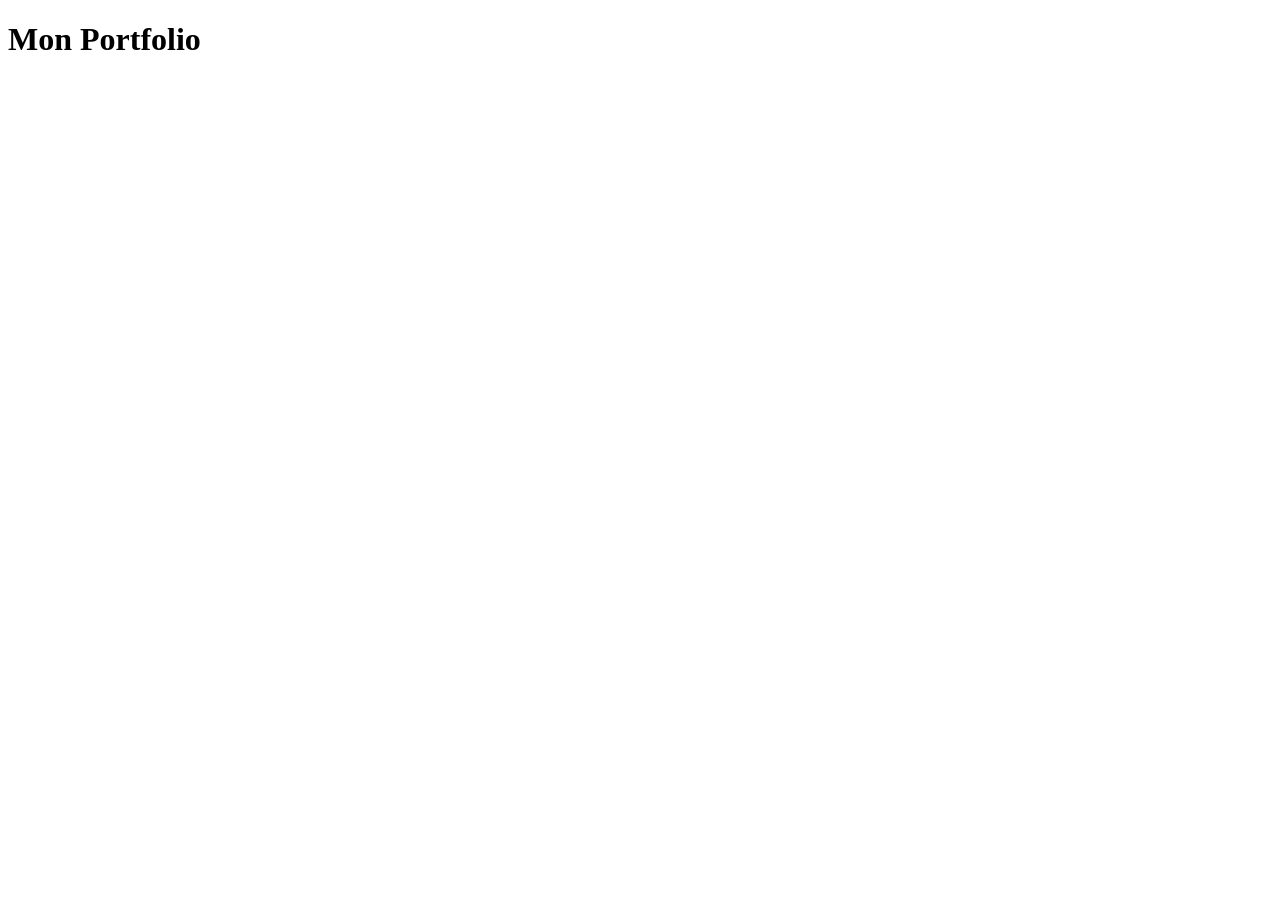
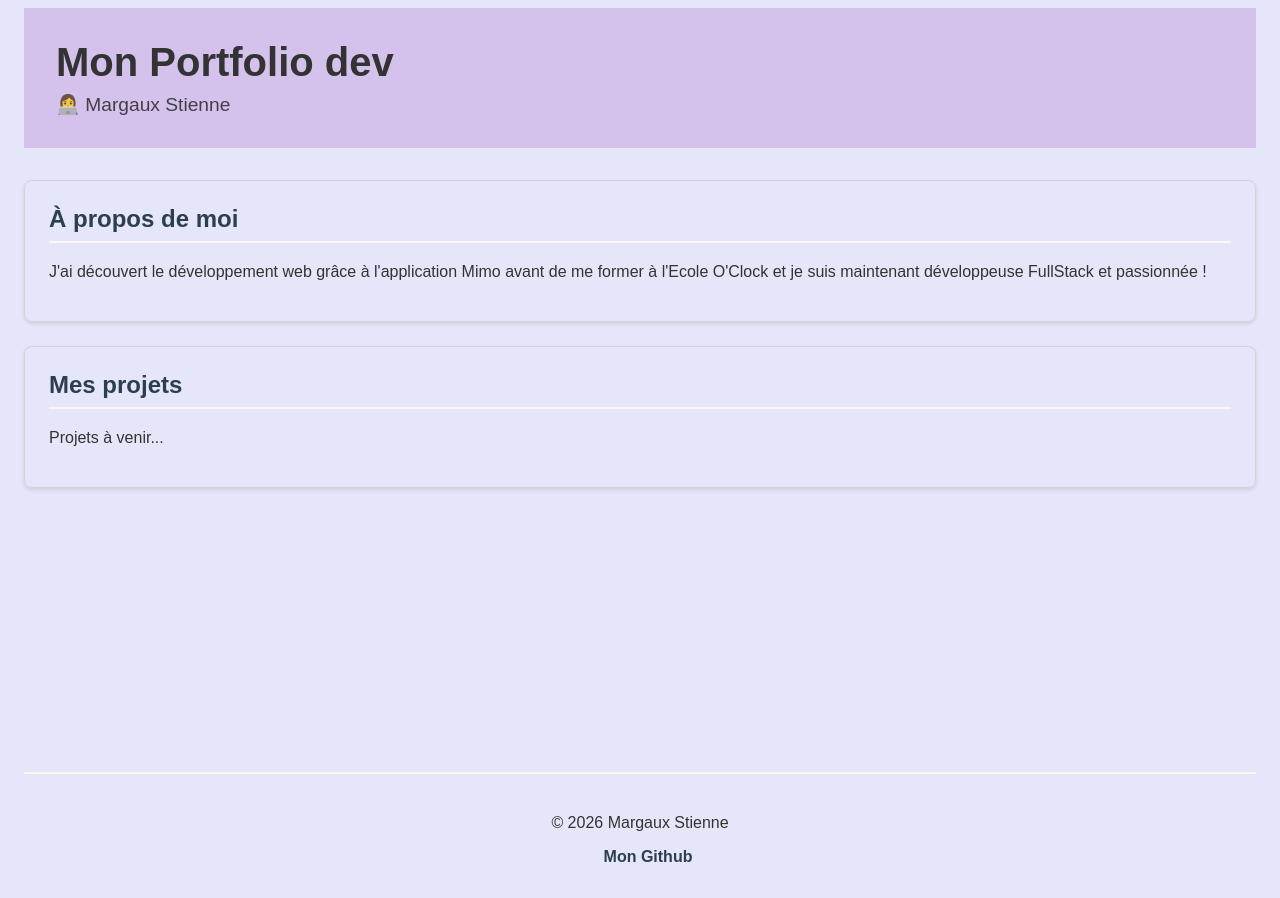
Before and after one commit to MargauxStienne0304/portfolio-meteo, a React (Vite) app: page / in a window 1280 px wide. Before the commit the page ends 800 px from the top, so only its background shows below. Built offline with nearby package versions, Linux system fonts and the light colour scheme.

Commit message:
feat: start css

```diff
--- a/src/App.css
+++ b/src/App.css
@@ -1,184 +1,67 @@
-.counter {
-  font-size: 16px;
-  padding: 5px 10px;
-  border-radius: 5px;
-  color: var(--accent);
-  background: var(--accent-bg);
-  border: 2px solid transparent;
-  transition: border-color 0.3s;
-  margin-bottom: 24px;
-
-  &:hover {
-    border-color: var(--accent-border);
-  }
-  &:focus-visible {
-    outline: 2px solid var(--accent);
-    outline-offset: 2px;
-  }
+:root{
+font-family: Arial, Helvetica, sans-serif;
+background-color: #E6E6FA;
+color: #333333;
+margin: 0 auto;
+padding: 0 1rem;
 }
 
-.hero {
-  position: relative;
-
-  .base,
-  .framework,
-  .vite {
-    inset-inline: 0;
-    margin: 0 auto;
-  }
-
-  .base {
-    width: 170px;
-    position: relative;
-    z-index: 0;
-  }
-
-  .framework,
-  .vite {
-    position: absolute;
-  }
-
-  .framework {
-    z-index: 1;
-    top: 34px;
-    height: 28px;
-    transform: perspective(2000px) rotateZ(300deg) rotateX(44deg) rotateY(39deg)
-      scale(1.4);
-  }
-
-  .vite {
-    z-index: 0;
-    top: 107px;
-    height: 26px;
-    width: auto;
-    transform: perspective(2000px) rotateZ(300deg) rotateX(40deg) rotateY(39deg)
-      scale(0.8);
-  }
+main {
+min-height: 70vh;
 }
 
-#center {
-  display: flex;
-  flex-direction: column;
-  gap: 25px;
-  place-content: center;
-  place-items: center;
-  flex-grow: 1;
-
-  @media (max-width: 1024px) {
-    padding: 32px 20px 24px;
-    gap: 18px;
-  }
+.header {
+background-color: #d4C1EC ;
+text-align: start;
+padding: 2rem;
+margin-bottom: 2rem;
 }
 
-#next-steps {
-  display: flex;
-  border-top: 1px solid var(--border);
-  text-align: left;
-
-  & > div {
-    flex: 1 1 0;
-    padding: 32px;
-    @media (max-width: 1024px) {
-      padding: 24px 20px;
-    }
-  }
-
-  .icon {
-    margin-bottom: 16px;
-    width: 22px;
-    height: 22px;
-  }
-
-  @media (max-width: 1024px) {
-    flex-direction: column;
-    text-align: center;
-  }
+.header h1 {
+margin: 0;
+font-size: 2.5rem;
 }
 
-#docs {
-  border-right: 1px solid var(--border);
-
-  @media (max-width: 1024px) {
-    border-right: none;
-    border-bottom: 1px solid var(--border);
-  }
+.header p {
+margin: 0.5rem 0 0;
+font-size: 1.2rem;
+opacity: 0.9;
 }
 
-#next-steps ul {
-  list-style: none;
-  padding: 0;
-  display: flex;
-  gap: 8px;
-  margin: 32px 0 0;
-
-  .logo {
-    height: 18px;
-  }
-
-  a {
-    color: var(--text-h);
-    font-size: 16px;
-    border-radius: 6px;
-    background: var(--social-bg);
-    display: flex;
-    padding: 6px 12px;
-    align-items: center;
-    gap: 8px;
-    text-decoration: none;
-    transition: box-shadow 0.3s;
-
-    &:hover {
-      box-shadow: var(--shadow);
-    }
-    .button-icon {
-      height: 18px;
-      width: 18px;
-    }
-  }
-
-  @media (max-width: 1024px) {
-    margin-top: 20px;
-    flex-wrap: wrap;
-    justify-content: center;
-
-    li {
-      flex: 1 1 calc(50% - 8px);
-    }
-
-    a {
-      width: 100%;
-      justify-content: center;
-      box-sizing: border-box;
-    }
-  }
+.section {
+border: 1px solid #D3D3D3;
+border-radius: 8px;
+padding: 1.5rem;
+margin-bottom: 1.5rem;
+box-shadow: 0 2px 4px rgba(0,0,0,0.1);
 }
 
-#spacer {
-  height: 88px;
-  border-top: 1px solid var(--border);
-  @media (max-width: 1024px) {
-    height: 48px;
-  }
+.section h2 {
+color: #2c3e50;
+margin-top: 0;
+border-bottom: 2px solid #FFF8F0;
+padding-bottom: 0.5rem;
 }
 
-.ticks {
-  position: relative;
-  width: 100%;
+.section-content {
+margin-top: 1rem;
+}
 
-  &::before,
-  &::after {
-    content: '';
-    position: absolute;
-    top: -4.5px;
-    border: 5px solid transparent;
-  }
+.footer {
+text-align: center;
+padding: 1.5rem;
+margin-top: 2rem;
+border-top: 2px solid #FFF8F0;
+}
 
-  &::before {
-    left: 0;
-    border-left-color: var(--border);
-  }
-  &::after {
-    right: 0;
-    border-right-color: var(--border);
-  }
+.footer a {
+color: #2c3e50;
+text-decoration: none;
+margin-left: 1rem;
+font-weight: bold;
 }
+
+.footer a:hover {
+text-decoration: underline;
+color: #b28c6c;
+}
--- a/src/App.jsx
+++ b/src/App.jsx
@@ -1,7 +1,21 @@
+import Header from "./components/Header";
+import Section from "./components/Section";
+import Footer from "./components/Footer";
+import './App.css';
+
 function App(){
   return(
-    <div>
-      <h1>Mon Portfolio</h1>
+    <div className="app">
+      <Header />
+         <main>
+        <Section title="À propos de moi">
+          <p>J'ai découvert le développement web grâce à l'application Mimo avant de me former à l'Ecole O'Clock et je suis maintenant développeuse FullStack et passionnée ! </p>
+        </Section>
+        <Section title="Mes projets">
+          <p>Projets à venir...</p>
+        </Section>
+      </main>
+      <Footer githubUrl="https://github.com/MargauxStienne0304" />
     </div>
   );
 }
--- a/src/components/Footer.jsx
+++ b/src/components/Footer.jsx
@@ -0,0 +1,12 @@
+function Footer({githubUrl}){
+    return(
+        <footer className="footer">
+            <p>© 2026 Margaux Stienne</p>
+            <a href={githubUrl} target="_blank">
+                Mon Github
+            </a>
+        </footer>
+    );
+}
+
+export default Footer;
--- a/src/components/Header.jsx
+++ b/src/components/Header.jsx
@@ -0,0 +1,10 @@
+function Header() {
+    return (
+        <header className="header">
+            <h1>Mon Portfolio dev</h1>
+            <p> 👩‍💻 Margaux Stienne</p>
+        </header>
+    );
+}
+
+export default Header;
--- a/src/components/Section.jsx
+++ b/src/components/Section.jsx
@@ -0,0 +1,12 @@
+function Section({ title, children }) {
+  return (
+    <section className="section">
+      <h2>{title}</h2>
+      <div className="section-content">
+        {children}
+      </div>
+    </section>
+  );
+}
+
+export default Section;
```
